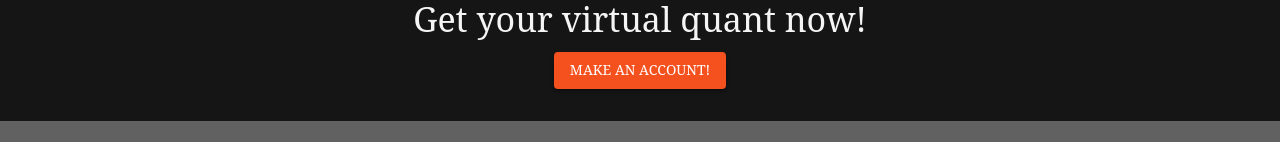
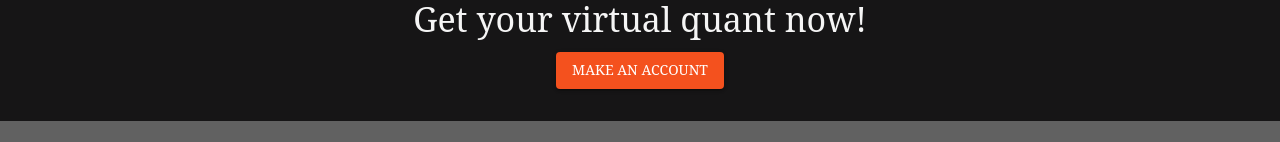
Before and after one commit to SailingSF/alphacharter-frontend, a React (Create React App) app: page / in a window 1280 px wide. Shown: the part 1308-1450 px from the top of the page. Built offline with nearby package versions, Linux system fonts and the light colour scheme.

Commit message:
remove exclamation

```diff
--- a/src/components/HomePage.jsx
+++ b/src/components/HomePage.jsx
@@ -12,7 +12,7 @@ function HomePage() {
       <HeroSection />
       <FeatureCards />
       <AppDemo />
-      <CallToAction text='Make an account!' href='/login' />
+      <CallToAction text='Make an account' href='/login' />
       <TestimonialsSection />
 
     </div>
```
